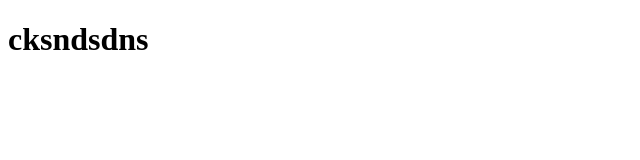
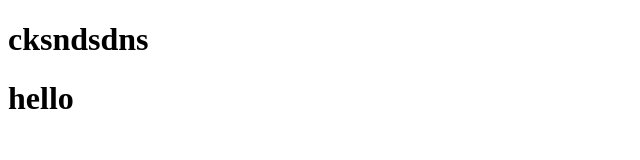
Before and after one commit to KHOJIAKBAR2/darss, a plain HTML site: page index.html in a window 1280 px wide. Shown: the whole page, without its empty margins (0-640 px from the left). Drawn offline with Linux system fonts and the light colour scheme.

Commit message:
firsters
clearly news for by the way

```diff
--- a/index.html
+++ b/index.html
@@ -8,5 +8,6 @@
 </head>
 <body>
     <h1>cksndsdns</h1>
+    <h1>hello</h2>
 </body>
 </html>
```
